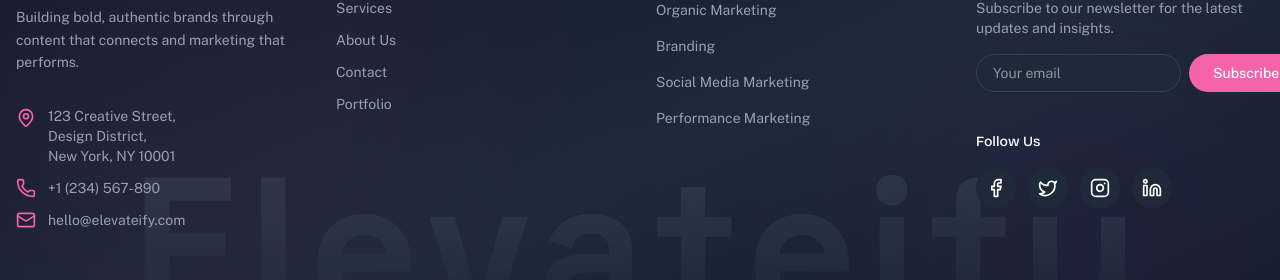
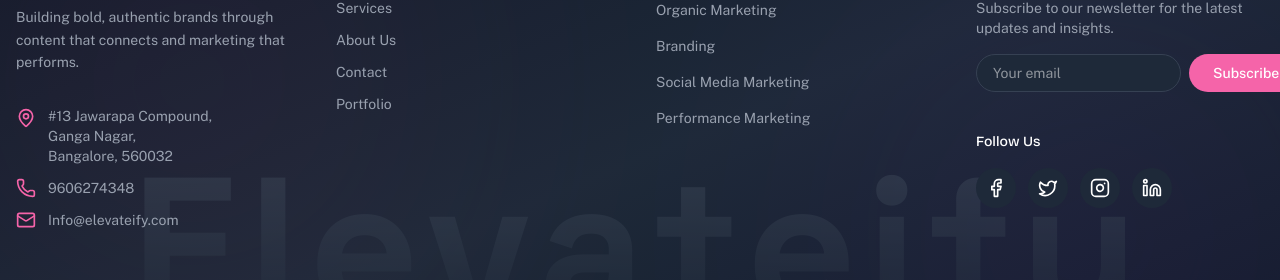
Before and after one commit to vigneshkumarm2002/Elevateify, a Next.js app: page / in a window 1280 px wide. Shown: the part 7411-7691 px from the top of the page. Built offline with nearby package versions, Linux system fonts and the light colour scheme.

Commit message:
added links properly

```diff
--- a/mycomps/MagicButton.tsx
+++ b/mycomps/MagicButton.tsx
@@ -7,6 +7,9 @@ const MagicButton = ({
 }) => {
   return (
     <button
+    onClick={() => {
+      window.location.href = "mailto:info@elevateify.com";
+    }}
       className={`group inline-flex items-center gap-3 z-5 cursor-pointer mt-16 text-white font-semibold rounded-full px-2 py-2 pr-6 transition-colors duration-300 overflow-hidden whitespace-nowrap ${color} ${hoverColor}`}
     >
       <span className="relative w-8 h-8 flex-shrink-0 grid place-items-center rounded-full bg-white text-black overflow-hidden">
--- a/mycomps/cta.tsx
+++ b/mycomps/cta.tsx
@@ -4,20 +4,21 @@ export default function CTA() {
       <div className="px-6 py-24 sm:px-6 sm:py-32 lg:px-8">
         <div className="mx-auto max-w-4xl text-center">
           <h2 className="text-balance text-4xl font-semibold tracking-tight text-white sm:text-6xl font-bricolage-bold">
-   Let's Elevate your brand today.
+            Let's Elevate your brand today.
           </h2>
           <p className="mx-auto mt-6 max-w-2xl text-pretty text-lg/8 text-gray-300">
-            Transform your brand's digital presence with our comprehensive suite of design and development services. From strategy to execution, we'll help you stand out in today's competitive market.
+            Transform your brand's digital presence with our comprehensive suite
+            of design and development services. From strategy to execution,
+            we'll help you stand out in today's competitive market.
           </p>
           <div className="mt-10 flex items-center justify-center gap-x-6">
             <a
-              href="#"
+              href="mailto:info@elevateify.com"
               className="rounded-full bg-white px-6 py-3 text-sm font-semibold text-gray-900 shadow-sm hover:bg-gray-100 focus-visible:outline focus-visible:outline-2 focus-visible:outline-offset-2 focus-visible:outline-white flex items-center gap-2"
             >
               START PROJECT
               <span className="text-lg">→</span>
             </a>
-
           </div>
         </div>
       </div>
@@ -26,7 +27,13 @@ export default function CTA() {
         aria-hidden="true"
         className="absolute left-1/2 top-1/2 -z-10 size-[64rem] -translate-x-1/2 [mask-image:radial-gradient(closest-side,white,transparent)]"
       >
-        <circle r={512} cx={512} cy={512} fill="url(#8d958450-c69f-4251-94bc-4e091a323369)" fillOpacity="0.7" />
+        <circle
+          r={512}
+          cx={512}
+          cy={512}
+          fill="url(#8d958450-c69f-4251-94bc-4e091a323369)"
+          fillOpacity="0.7"
+        />
         <defs>
           <radialGradient id="8d958450-c69f-4251-94bc-4e091a323369">
             <stop stopColor="#F472B6" />
@@ -35,5 +42,5 @@ export default function CTA() {
         </defs>
       </svg>
     </div>
-  )
+  );
 }
--- a/mycomps/footer.tsx
+++ b/mycomps/footer.tsx
@@ -60,29 +60,29 @@ const Footer = () => {
               <div className="flex items-start gap-3">
                 <MapPin className="w-5 h-5 text-[#F564A9] mt-0.5 flex-shrink-0" />
                 <p className="text-gray-400 text-sm">
-                  123 Creative Street,
+                  #13 Jawarapa Compound,
                   <br />
-                  Design District,
+                  Ganga Nagar,
                   <br />
-                  New York, NY 10001
+                  Bangalore, 560032
                 </p>
               </div>
               <div className="flex items-center gap-3">
                 <Phone className="w-5 h-5 text-[#F564A9]" />
                 <a
-                  href="tel:+1234567890"
+                  href="tel:9606274348"
                   className="text-gray-400 text-sm hover:text-[#F564A9] transition-colors"
                 >
-                  +1 (234) 567-890
+                  9606274348
                 </a>
               </div>
               <div className="flex items-center gap-3">
                 <Mail className="w-5 h-5 text-[#F564A9]" />
                 <a
-                  href="mailto:hello@elevateify.com"
+                  href="mailto:info@elevateify.com"
                   className="text-gray-400 text-sm hover:text-[#F564A9] transition-colors"
                 >
-                  hello@elevateify.com
+                 Info@elevateify.com
                 </a>
               </div>
             </div>
--- a/mycomps/nav.tsx
+++ b/mycomps/nav.tsx
@@ -19,7 +19,7 @@ const LetsTalkButton = ({ className = "" }) => {
     <button className={`cursor-pointer z-[9999] ${className}`}>
       <div className="">
         <a
-          href="#"
+           href="mailto:info@elevateify.com"
           className="inline-block relative bg-white hover:bg-[#F564A9] text-black  hover:text-white shadow-[0_0_30px_0_rgba(0,0,0,0.15)] text-base font-medium py-2 px-4 leading-none rounded-[3.8rem] transition-all duration-350 z-5 cursor-pointer no-underline"
         >
           <span className="flex items-center">
```
